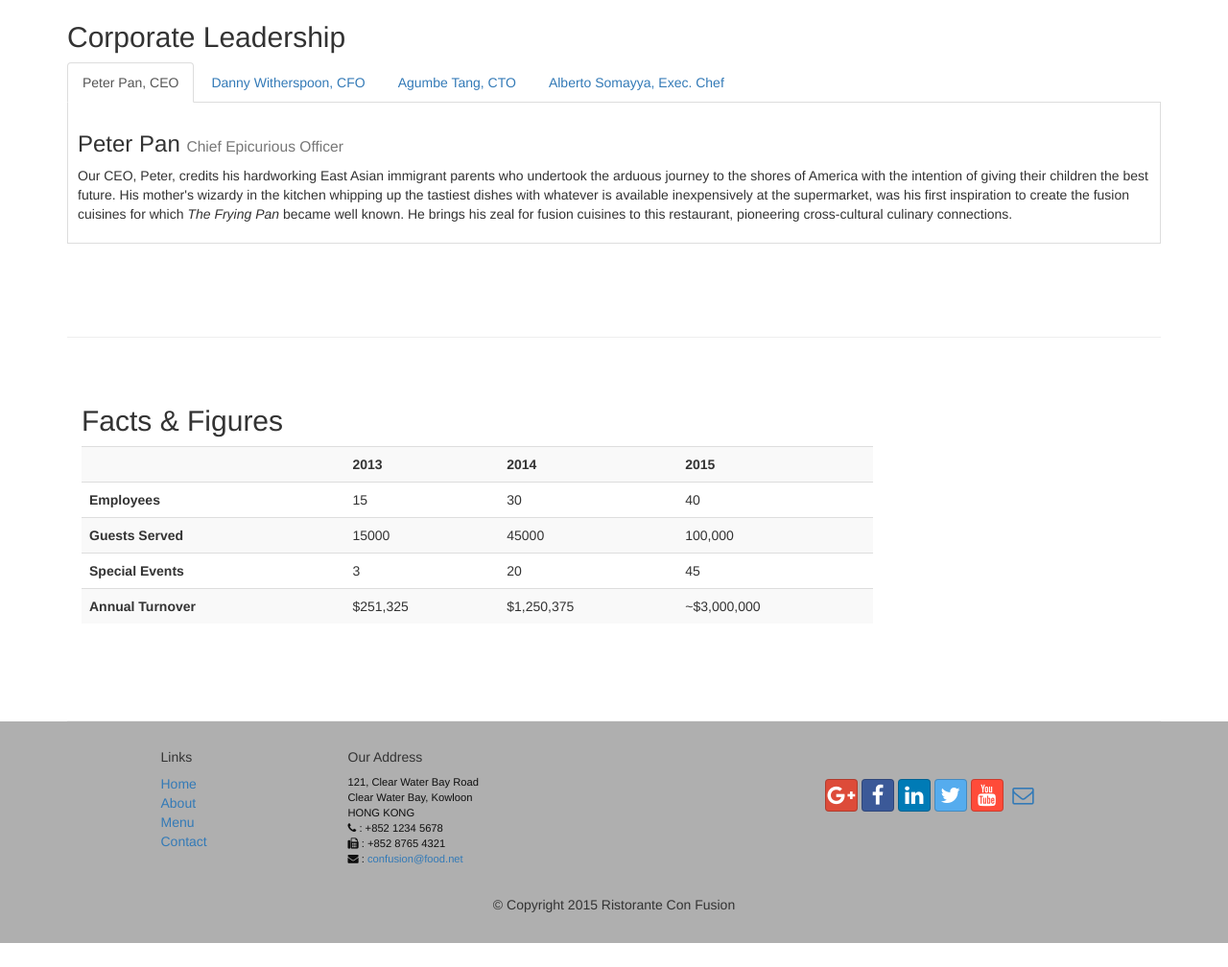
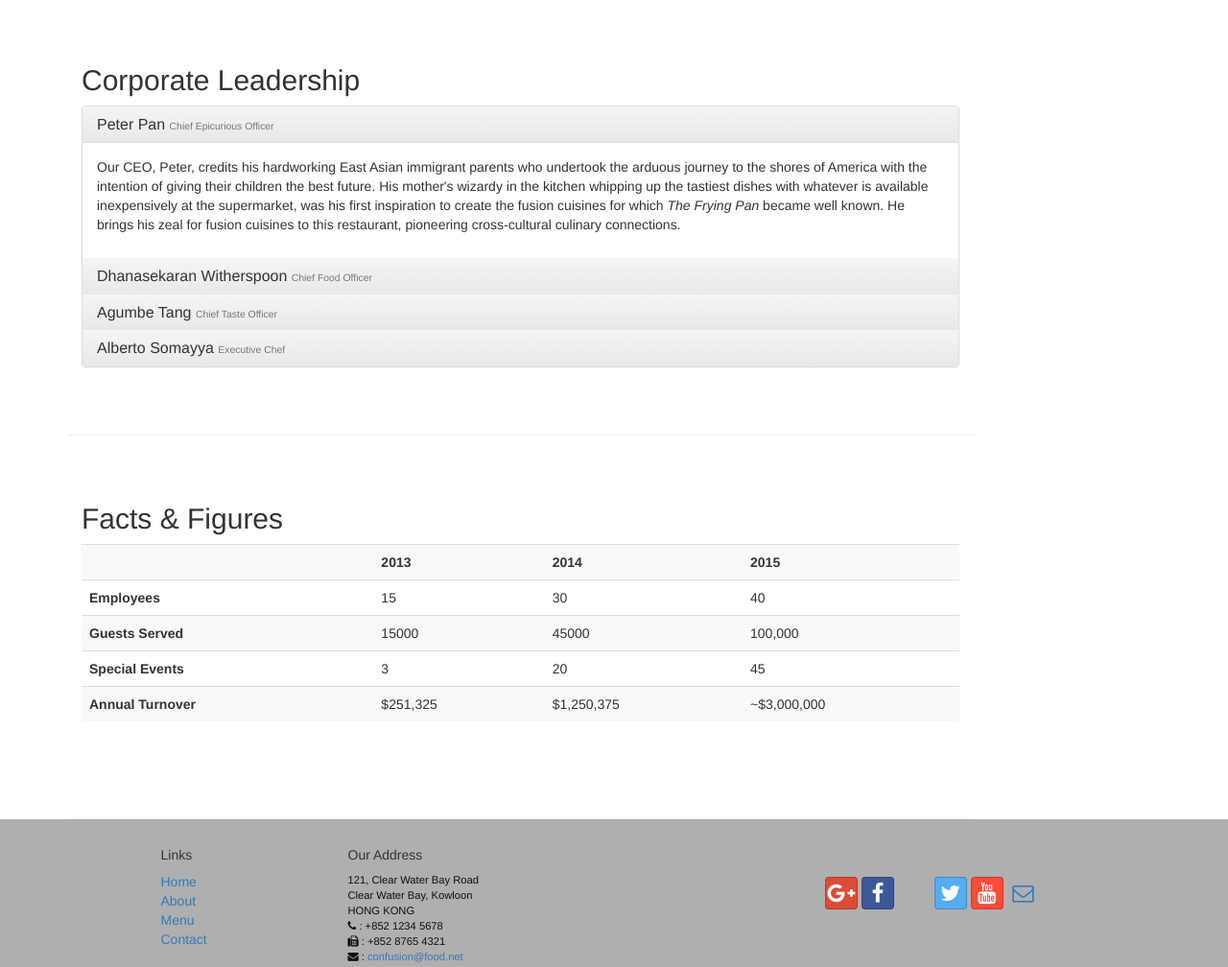
Before and after one commit to contiforza/Coursera-FullStack, a plain HTML site: page 2-Front-End-Web-UI/conFusion/aboutus.html in a window 1280 px wide. Shown: the part 1160-2168 px from the top of the page at 96% size. Before the commit the page ends 2143 px from the top, so only its background shows below. Drawn offline with nearby package versions, Linux system fonts and the light colour scheme.

Commit message:
Layout change

```diff
--- a/2-Front-End-Web-UI/conFusion/aboutus.html
+++ b/2-Front-End-Web-UI/conFusion/aboutus.html
@@ -22,7 +22,7 @@
     <![endif]-->
 </head>
 
-<body>
+<body data-spy="scroll" data-target="#myScrollspy" data-offset="200">
     <nav class="navbar navbar-inverse navbar-fixed-top" role="navigation">
         <div class="container">
             <div class="navbar-header">
@@ -32,7 +32,8 @@
                     <span class="icon-bar"></span>
                     <span class="icon-bar"></span>
                 </button>
-                <a class="navbar-brand" href="#"><img src="img/logo.png" height=30 width=41></a>
+                <a class="navbar-brand" href="#">
+                    <img src="img/logo.png" height=30 width=41></a>
             </div>
             <div id="navbar" class="navbar-collapse collapse">
                 <ul class="nav navbar-nav">
@@ -79,7 +80,10 @@
                         </ul>
                     </li>
                     <li>
-                        <a href="contactus.html"><span class="glyphicon glyphicon-list-alt" aria-hidden="true"></span> Contact</a>
+                        <a href="contactus.html">
+                            <span class="glyphicon glyphicon-list-alt" aria-hidden="true"></span>
+                            Contact
+                        </a>
                     </li>
                 </ul>
             </div>
@@ -100,8 +104,7 @@
                 </div>
                 <div class="col-xs-12 col-sm-2">
                     <p style="padding:20px;"></p>
-                    <img src="img/logo.png" class="img-responsive">
-                </div>
+                    <img src="img/logo.png" class="img-responsive"></div>
             </div>
         </div>
     </header>
@@ -118,11 +121,12 @@
             </div>
             <div class="row">
                 <h3>About Us</h3>
-                <hr>
-            </div>
+                <hr></div>
         </div>
 
-        <div class="row row-content">
+        <div class="row">
+            <div class="col-xs-12 col-sm-10">
+                <div id="history" class="row row-content">
                     <div class="col-xs-12 col-lg-8 col-sm-6">
                         <h2>Our History</h2>
                         <p>
@@ -136,18 +140,23 @@
                             <p style="padding:20px;">
                                 <div class="well">
                                     <blockquote>
-                            <p>You better cut the pizza in four pieces because
-                                I'm not hungry enough to eat six.</p>
-                            <footer>Yogi Berra,
-                              <cite>The Wit and Wisdom of Yogi Berra,
-                                P. Pepe, Diversion Books, 2014</cite>
+                                        <p>
+                                            You better cut the pizza in four pieces because
+                                I'm not hungry enough to eat six.
+                                        </p>
+                                        <footer>
+                                            Yogi Berra,
+                                            <cite>
+                                                The Wit and Wisdom of Yogi Berra,
+                                P. Pepe, Diversion Books, 2014
+                                            </cite>
                                         </footer>
                                     </blockquote>
                                 </div>
                             </p>
                         </div>
                     </div>
-            <div class="col-lg-4 col-sm-6">
+                    <div class="col-xs-12 col-lg-4 col-sm-6">
                         <p style="padding:20px;">
                             <div class="panel panel-primary">
                                 <div class="panel-heading">
@@ -170,63 +179,77 @@
                     </div>
                 </div>
 
-        <div class="row row-content">
-            <div>
+                <div id="corporate" class="row row-content">
+                    <div class="col-xs-12">
                         <h2>Corporate Leadership</h2>
-                <div role="tabpanel">
-                    <!-- Nav tabs -->
-                    <ul class="nav nav-tabs" role="tablist">
-                        <li role="presentation" class="active">
-                            <a href="#peter" aria-controls="home" role="tab" data-toggle="tab">Peter Pan, CEO</a>
-                        </li>
-                        <li role="presentation">
-                            <a href="#danny" aria-controls="home" role="tab" data-toggle="tab">Danny Witherspoon, CFO</a>
-                        </li>
-                        <li role="presentation">
-                            <a href="#agumble" aria-controls="home" role="tab" data-toggle="tab">Agumbe Tang, CTO</a>
-                        </li>
-                        <li role="presentation">
-                            <a href="#alberto" aria-controls="home" role="tab" data-toggle="tab">Alberto Somayya, Exec. Chef</a>
-                        </li>
-                    </ul>
-
-                    <!-- Tab panes -->
-                    <div class="tab-content leadership">
-                        <div role="tabpanel" class="tab-pane active fade in" id="peter">
-                            <h3>
+                        <div class="panel-group" id="accordion" role="tablist" aria-multiselectable="true">
+                            <div class="panel panel-default">
+                                <div role="tab" class="panel-heading" id="headerPeter">
+                                    <h3 class="panel-title">
+                                        <a role="button" data-toggle="collapse"
+                                    data-parent="#accordion" href="#peter"
+                                    aria-expanded="true" aria-controls="dd">
                                             Peter Pan
                                             <small>Chief Epicurious Officer</small>
+                                        </a>
                                     </h3>
+                                </div>
+                                <div role="tabpanel" class="panel-collapse collapse in" id="peter" aria-labelledby="headingPeter">
+                                    <div class="panel-body">
                                         <p>
                                             Our CEO, Peter, credits his hardworking East Asian immigrant parents who undertook the arduous journey to the shores of America with the intention of giving their children the best future. His mother's wizardy in the kitchen whipping up the tastiest dishes with whatever is available inexpensively at the supermarket, was his first inspiration to create the fusion cuisines for which <em>The Frying Pan</em>
                                             became well known. He brings his zeal for fusion cuisines to this restaurant, pioneering cross-cultural culinary connections.
                                         </p>
                                     </div>
-                        <div role="tabpanel" class="tab-pane fade in" id="danny">
-                            <h3>
+                                </div>
+                                <div role="tab" class="panel-heading" id="headingDanny">
+                                    <h3 class="panel-title">
+                                        <a role="button" data-toggle="collapse"
+                                    data-parent="#accordion" href="#danny"
+                                    aria-expanded="true" aria-controls="danny">
                                             Dhanasekaran Witherspoon
                                             <small>Chief Food Officer</small>
+                                        </a>
                                     </h3>
+                                </div>
+                                <div role="tabpanel" class="panel-collapse collapse " id="danny" aria-labelledby="headingDanny">
+                                    <div class="panel-body">
                                         <p>
                                             Our CFO, Danny, as he is affectionately referred to by his colleagues, comes from a long established family tradition in farming and produce. His experiences growing up on a farm in the Australian outback gave him great appreciation for varieties of food sources. As he puts it in his own words,
                                             <em>Everything that runs, wins, and everything that stays, pays!</em>
                                         </p>
                                     </div>
-                        <div role="tabpanel" class="tab-pane fade in" id="agumble">
-                            <h3>
+                                </div>
+                                <div role="tab" class="panel-heading" id="headingAgumbe">
+                                    <h3 class="panel-title">
+                                        <a role="button" data-toggle="collapse"
+                                    data-parent="#accordion" href="#agumbe"
+                                    aria-expanded="true" aria-controls="agumbe">
                                             Agumbe Tang
                                             <small>Chief Taste Officer</small>
+                                        </a>
                                     </h3>
+                                </div>
+                                <div role="tabpanel" class="panel-collapse collapse " id="agumbe" aria-labelledby="headingAgumbe">
+                                    <div class="panel-body">
                                         <p>
                                             Blessed with the most discerning gustatory sense, Agumbe, our CFO, personally ensures that every dish that we serve meets his exacting tastes. Our chefs dread the tongue lashing that ensues if their dish does not meet his exacting standards. He lives by his motto,
                                             <em>You click only if you survive my lick.</em>
                                         </p>
                                     </div>
-                        <div role="tabpanel" class="tab-pane fade in" id="alberto">
-                            <h3>
+                                </div>
+                                <div role="tab" class="panel-heading" id="headingAlberto">
+                                    <h3 class="panel-title">
+                                        <a role="button" data-toggle="collapse"
+                                    data-parent="#accordion" href="#alberto"
+                                    aria-expanded="true" aria-controls="alberto">
                                             Alberto Somayya
                                             <small>Executive Chef</small>
+                                        </a>
                                     </h3>
+                                </div>
+                                <div role="tabpanel" class="panel-collapse collapse " id="alberto" aria-labelledby="headingAlberto">
+                                    <div class="panel-body">
                                         <p>
                                             Award winning three-star Michelin chef with wide International experience having worked closely with whos-who in the culinary world, he specializes in creating mouthwatering Indo-Italian fusion experiences. He says,
                                             <em>Put together the cuisines from the two craziest cultures, and you get a winning hit! Amma Mia!</em>
@@ -236,8 +259,9 @@
                             </div>
                         </div>
                     </div>
-        <div class="row row-content">
-            <div class="col-xs-12 col-sm-9">
+                </div>
+                <div id="facts" class="row row-content">
+                    <div class="col-xs-12">
                         <h2>Facts &amp; Figures</h2>
                         <div class="table-responsive">
                             <table class="table table-striped">
@@ -274,9 +298,15 @@
                             </table>
                         </div>
                     </div>
-             <div class="col-xs-12 col-sm-3">
-                <p style="padding:20px;"></p>
                 </div>
+            </div>
+            <nav class="hidden-xs col-sm-2" id="myScrollspy">
+                <ul class="nav nav-pills nav-stacked" data-spy="affix" data-offset-top="400">
+                    <li><a href="#history">Our History</a></li>
+                    <li><a href="#corporate">Corporate</a></li>
+                    <li><a href="#facts">Facts</a></li>
+                </ul>
+            </nav>
         </div>
 
     </div>
@@ -327,8 +357,8 @@
                         <a class="btn btn-social-icon btn-facebook" href="http://www.facebook.com/profile.php?id=">
                             <i class="fa fa-facebook"></i>
                         </a>
-                        <a class="btn btn-social-icon btn-linkedin" href="http://www.linkedin.com/in/">
-                            <i class="fa fa-linkedin"></i>
+                        <a class="btn btn-social-icon btn-linked" href="http://www.linkedin.com/in/">
+                            <i class="fa fa-linked"></i>
                         </a>
                         <a class="btn btn-social-icon btn-twitter" href="http://twitter.com/">
                             <i class="fa fa-twitter"></i>
```
Lines whose indentation alone changed are shown as unchanged.
